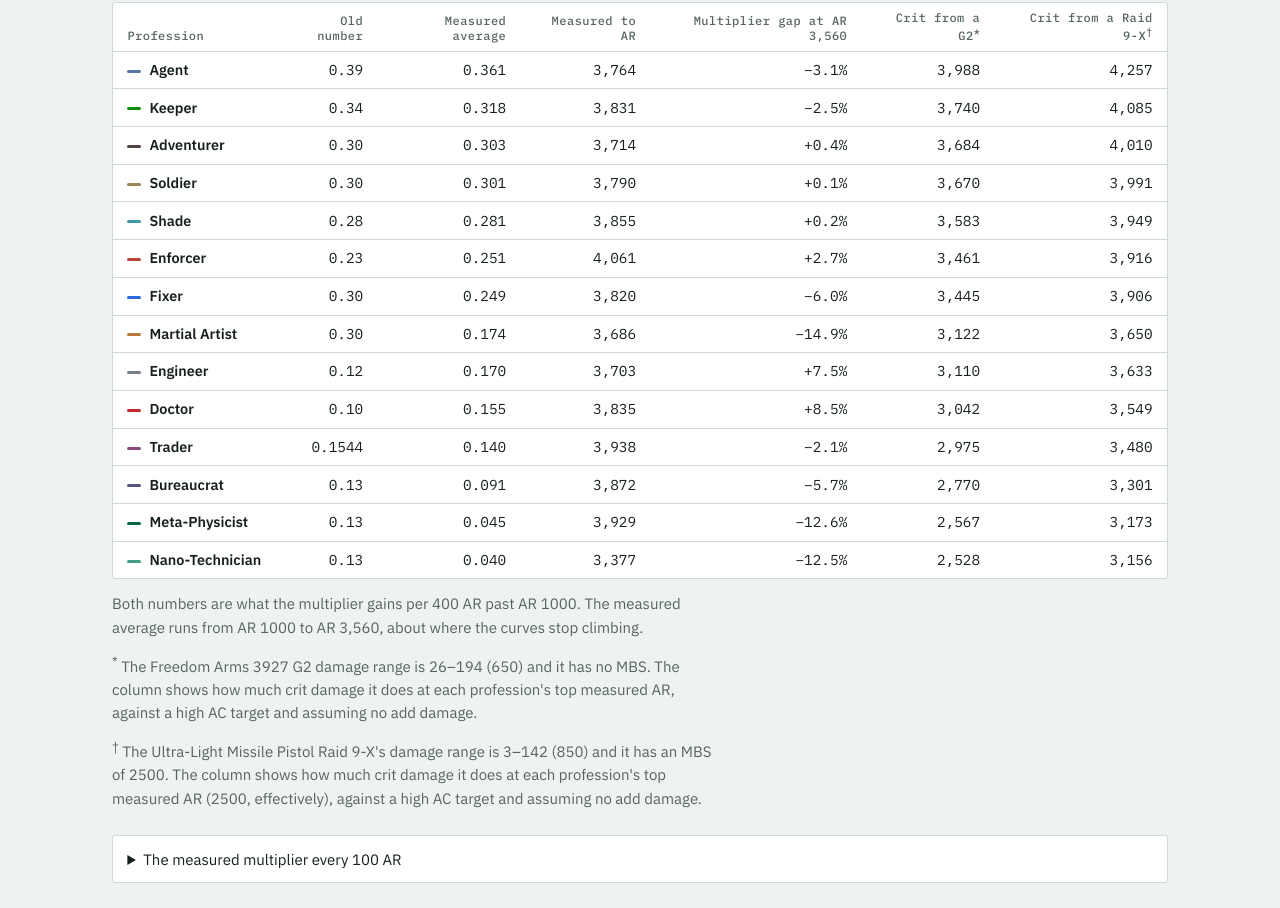
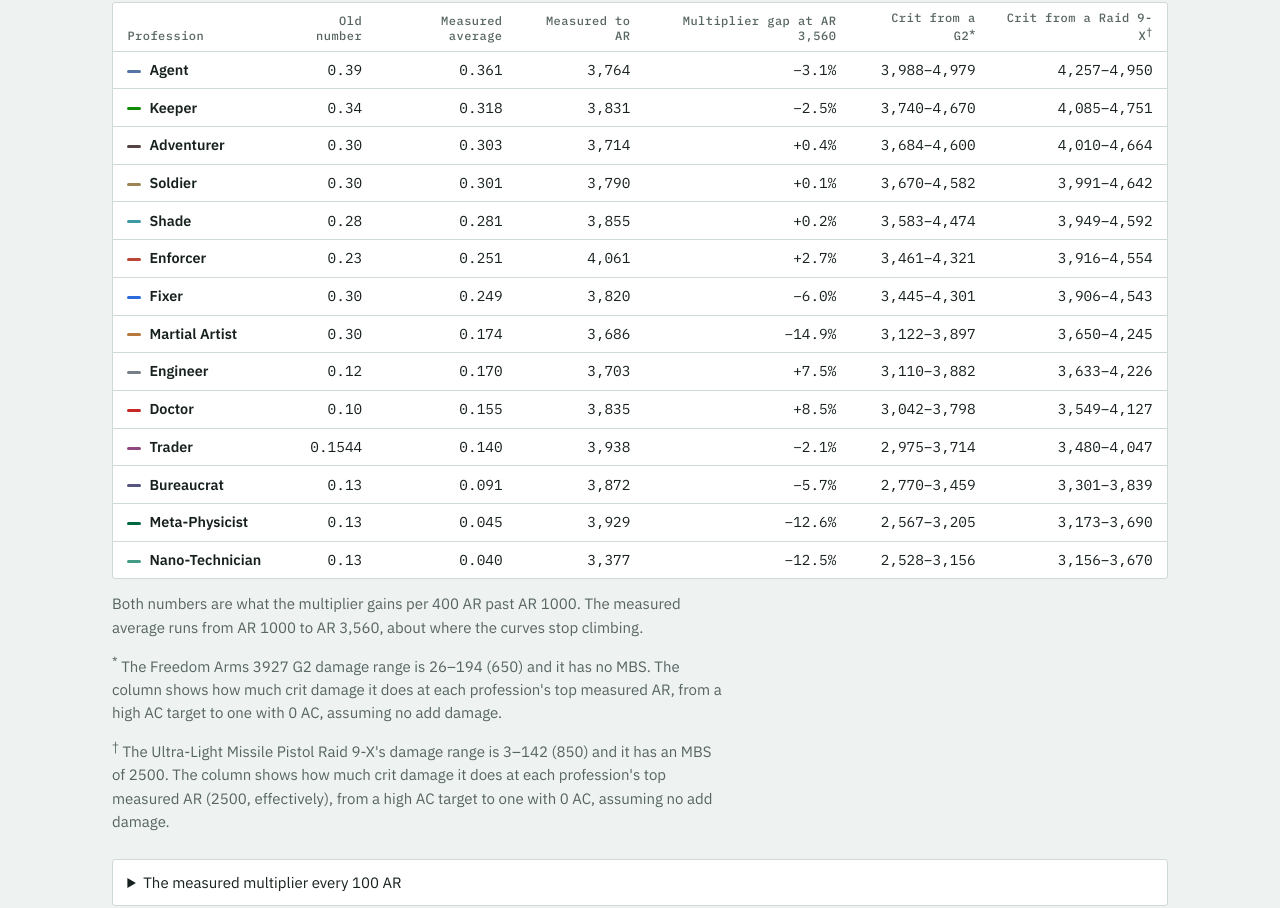
Before and after one commit to Anarchaeology/theory, a plain HTML site: page ar-multiplier.html in a window 1280 px wide. Shown: the part 957-1865 px from the top of the page. Drawn offline with Linux system fonts and the light colour scheme.

Commit message:
AR page: the crit columns as ranges, from a high AC target to 0 AC

```diff
--- a/ar-multiplier.html
+++ b/ar-multiplier.html
@@ -74,8 +74,8 @@
       </table>
     </div>
     <p class="prose">Both numbers are what the multiplier gains per 400 AR past AR 1000. The measured average runs from AR 1000 to AR 3,560, about where the curves stop climbing.</p>
-    <p class="prose"><sup>*</sup> The Freedom Arms 3927 G2 damage range is 26–194 (650) and it has no MBS. The column shows how much crit damage it does at each profession's top measured AR, against a high AC target and assuming no add damage.</p>
-    <p class="prose"><sup>†</sup> The Ultra-Light Missile Pistol Raid 9-X's damage range is 3–142 (850) and it has an MBS of 2500. The column shows how much crit damage it does at each profession's top measured AR (2500, effectively), against a high AC target and assuming no add damage.</p>
+    <p class="prose"><sup>*</sup> The Freedom Arms 3927 G2 damage range is 26–194 (650) and it has no MBS. The column shows how much crit damage it does at each profession's top measured AR, from a high AC target to one with 0 AC, assuming no add damage.</p>
+    <p class="prose"><sup>†</sup> The Ultra-Light Missile Pistol Raid 9-X's damage range is 3–142 (850) and it has an MBS of 2500. The column shows how much crit damage it does at each profession's top measured AR (2500, effectively), from a high AC target to one with 0 AC, assuming no add damage.</p>
     <p class="unmeasured" id="unmeasured"></p>
     <details class="card">
       <summary>The measured multiplier every 100 AR</summary>
--- a/ar-multiplier.js
+++ b/ar-multiplier.js
@@ -67,12 +67,17 @@
   const COMPARE_TO = 3500;
   // Where the table's measured average stops: about where every measured curve has stopped climbing.
   const AVERAGE_TO = 3560;
-  // The table's example crits: what a weapon crits for at each profession's top measured AR, held to the weapon's MBS, on
-  // a target whose AC holds every normal hit to the weapon's minimum, with no add damage. Such a crit is the minimum plus
-  // the crit bonus, times the multiplier, in whole points as the game writes damage.
-  const G2 = { min: 26, critBonus: 650, mbs: Infinity };   // Freedom Arms 3927 G2: 26–194 (650), no MBS
-  const ULMP = { min: 3, critBonus: 850, mbs: 2500 };      // Ultra-Light Missile Pistol Raid 9-X: 3–142 (850), MBS 2500
-  const critFrom = (w, p) => Math.floor((w.min + w.critBonus) * measuredAt(p, Math.min(p.last, w.mbs)));
+  // The table's example crits: what a weapon crits for at each profession's top measured AR, held to the weapon's MBS,
+  // with no add damage, from a high AC target to one with no AC. AC comes off the top of the roll and never takes it
+  // under the minimum, and crits take the top: so against AC high enough to hold every hit to the weapon's minimum a crit
+  // is the minimum plus the crit bonus, times the multiplier, and against none the maximum plus the crit bonus, times
+  // the multiplier. In whole points, as the game writes damage.
+  const G2 = { min: 26, max: 194, critBonus: 650, mbs: Infinity };  // Freedom Arms 3927 G2: 26–194 (650), no MBS
+  const ULMP = { min: 3, max: 142, critBonus: 850, mbs: 2500 };     // Ultra-Light Missile Pistol Raid 9-X: 3–142 (850), MBS 2500
+  const critRange = (w, p) => {
+    const m = measuredAt(p, Math.min(p.last, w.mbs));
+    return `${nf(Math.floor((w.min + w.critBonus) * m))}–${nf(Math.floor((w.max + w.critBonus) * m))}`;
+  };
   const valueAt = (p, ar) => state.view === 'mult' ? measuredAt(p, ar) : gapAt(p, ar);
 
   fetch('data/ar-multiplier.json')
@@ -473,7 +478,7 @@
       const tr = html('tr');
       const name = html('th'); const k = html('span', 'k'); k.style.setProperty('--c', p.color); name.append(k, p.name);
       tr.append(name, html('td', '', oldNumber(p)), html('td', '', average.toFixed(3)), html('td', '', nf(p.last)),
-        html('td', '', pct((m / oldAt(p, to) - 1) * 100)), html('td', '', nf(critFrom(G2, p))), html('td', '', nf(critFrom(ULMP, p))));
+        html('td', '', pct((m / oldAt(p, to) - 1) * 100)), html('td', '', critRange(G2, p)), html('td', '', critRange(ULMP, p)));
       body.append(tr);
     }
     $('unmeasured').textContent = unmeasured.length
```
